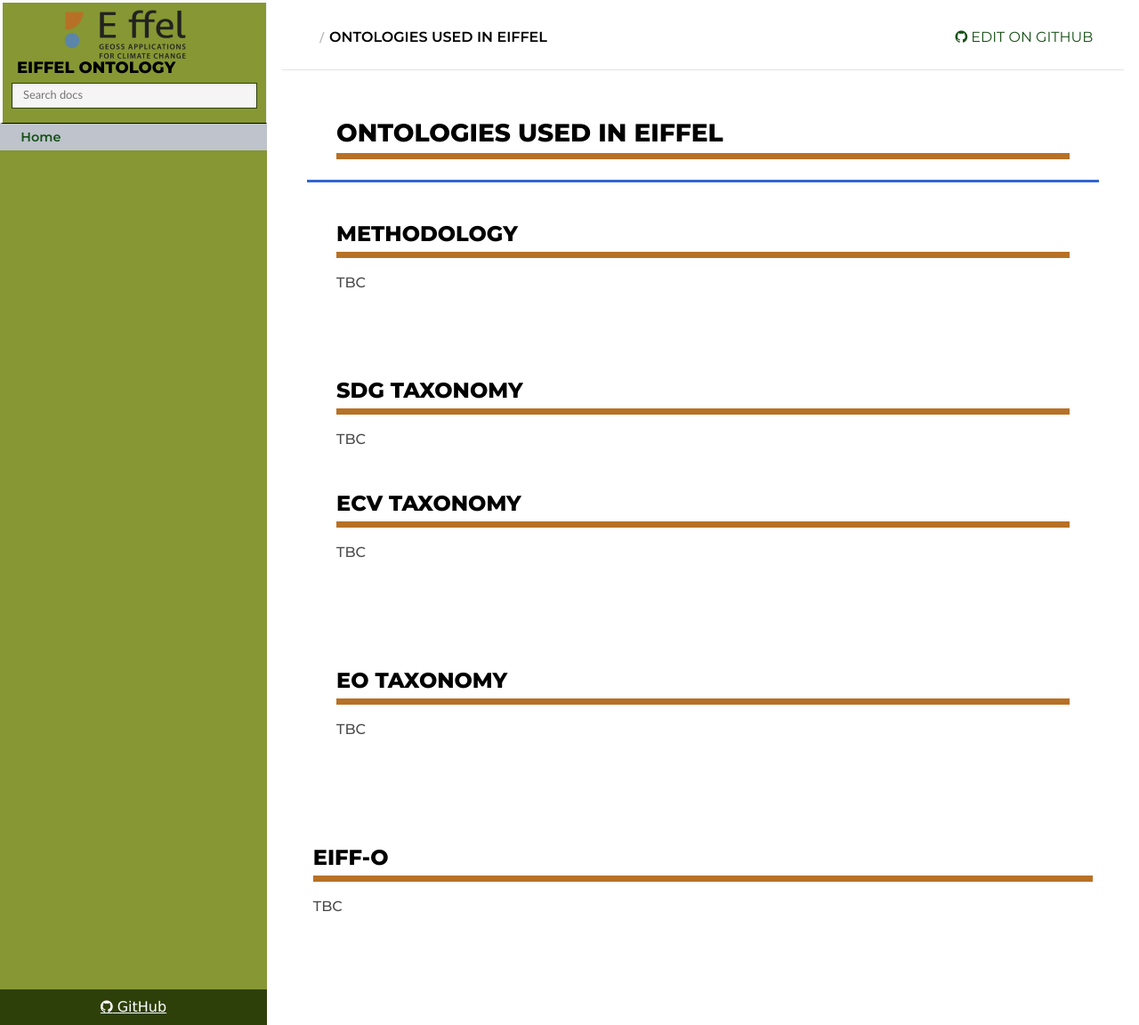
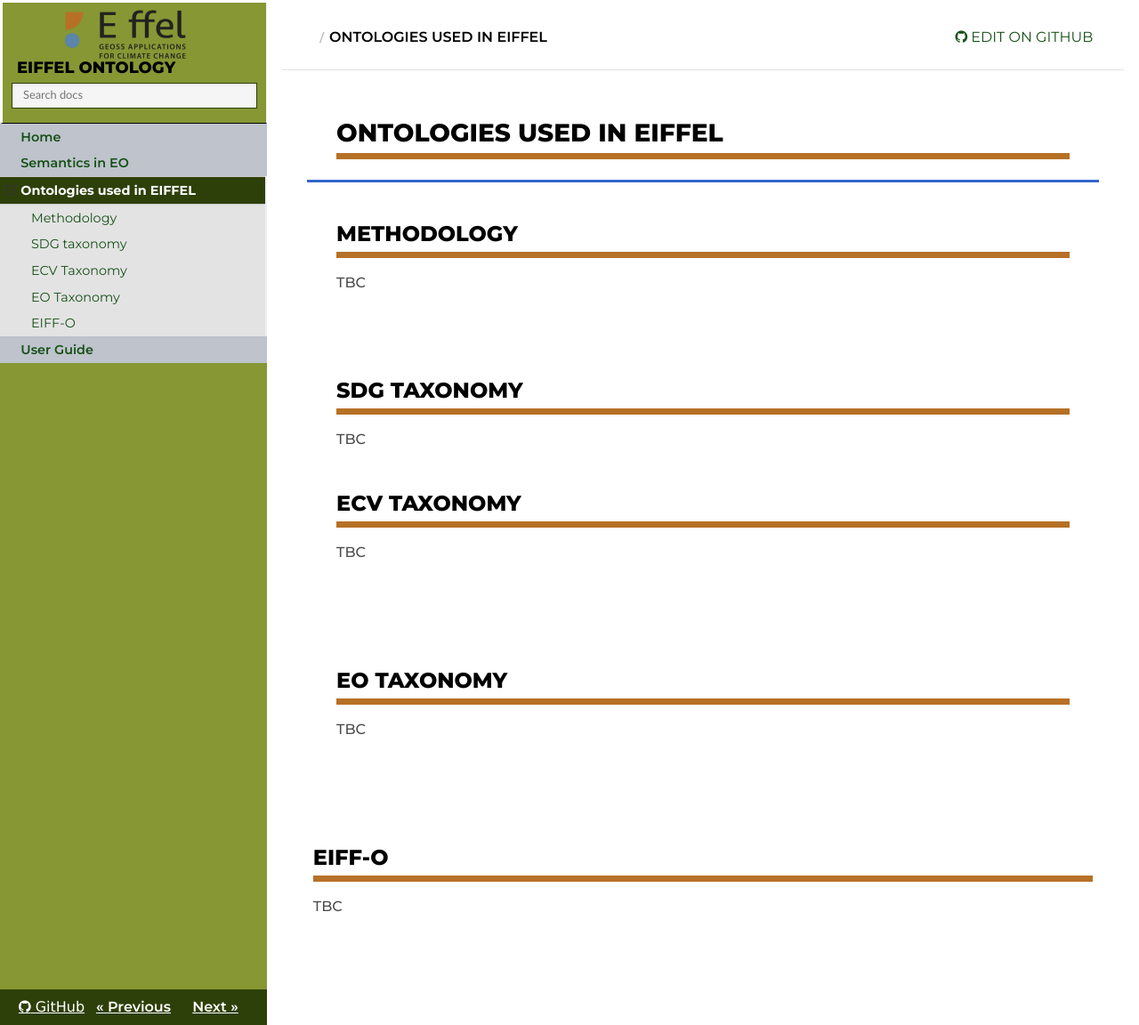
Before and after one commit to benmomo/eiffel-ontology-doc, an MkDocs documentation site: the page built from docs/ontology.md, in a window 1280 px wide and 1152 px high. Shown: the whole window at 89% size. Built offline with MkDocs 1.6.1, drawn with Linux system fonts in a browser that asks for light colours; nearby versions of some CDN libraries.

Commit message:
skeleton chapters added

```diff
--- a/mkdocs.yml
+++ b/mkdocs.yml
@@ -18,6 +18,9 @@ repo_url: https://github.com/benmomo/eiffel-ontology-doc
 
 nav:
     - Home: index.md
+    - Semantics in EO: geoss.md
+    - Ontologies used in EIFFEL: ontology.md
+    - User Guide: user_guide.md
 
 
 copyright: Apache License 2.0
```
